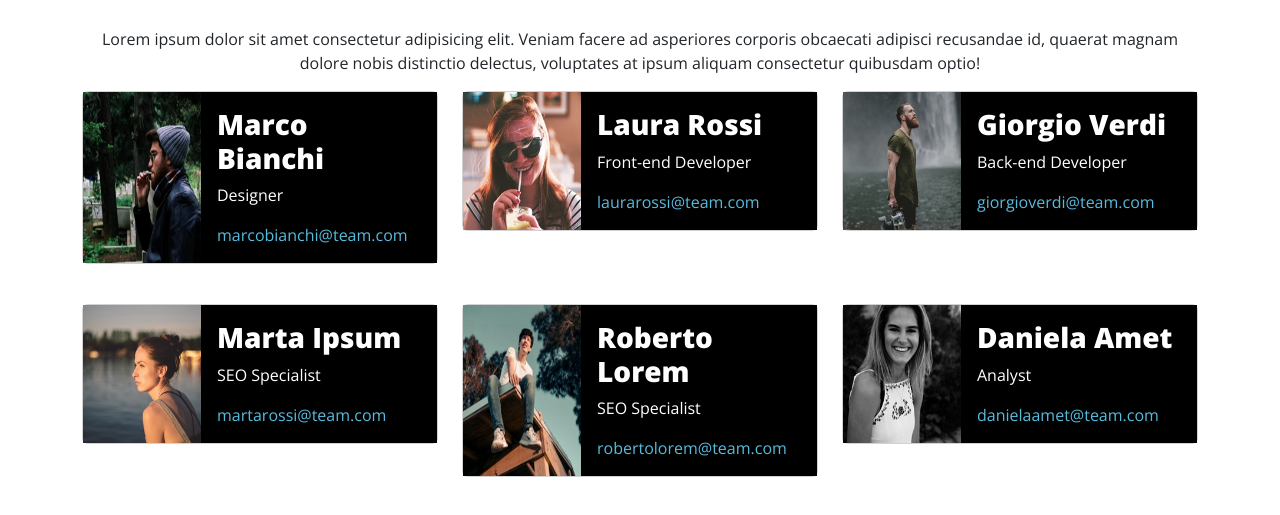
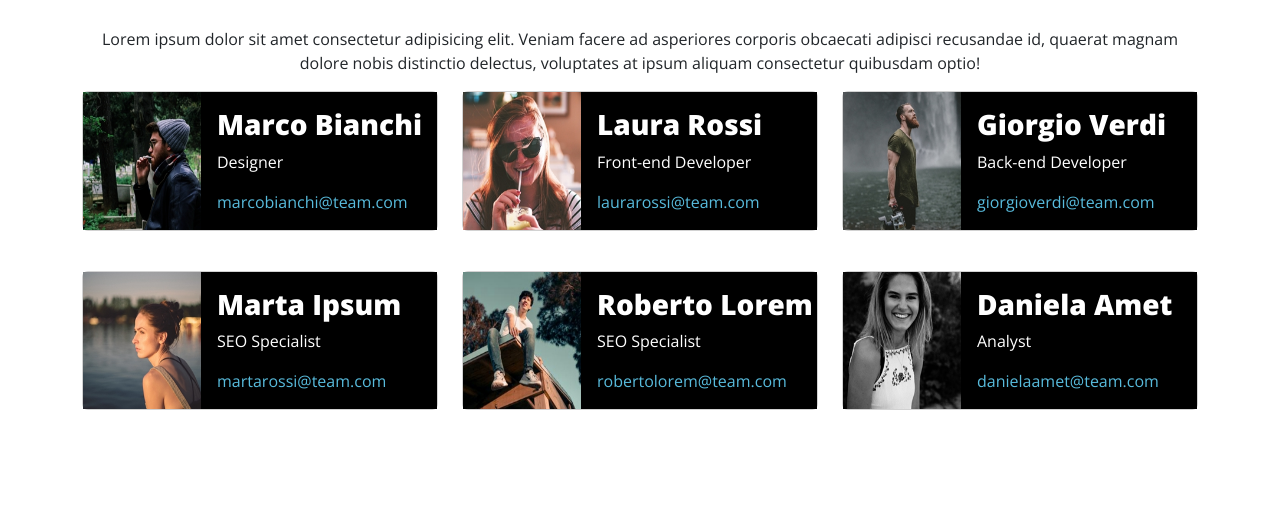
Before and after one commit to imnxtamess/js-our-team, a plain HTML site: page index.html in a window 1280 px wide. Shown: the part 77-592 px from the top of the page. Drawn offline with nearby package versions, Linux system fonts and the light colour scheme.

Commit message:
fix layout responsiveness

```diff
--- a/assets/css/style.css
+++ b/assets/css/style.css
@@ -24,6 +24,7 @@ h1 {
 
 h3 {
   font-weight: 800;
+  white-space: nowrap;
 }
 
 .email {
--- a/index.html
+++ b/index.html
@@ -27,8 +27,11 @@
         dolore nobis distinctio delectus, voluptates at ipsum aliquam
         consectetur quibusdam optio!
       </p>
-      <div id="cards" class="row row-cols-1 row-cols-md-2 row-cols-lg-3 g-4">
-        <!--         <div class="col">
+      <div
+        id="cards"
+        class="row row-cols-1 row-cols-md-2 row-cols-lg-2 row-cols-xl-3 g-4"
+      >
+        <!-- <div class="col">
           <div class="card mb-3">
             <div class="row g-0">
               <div class="col-md-4">
@@ -43,7 +46,7 @@
               </div>
             </div>
           </div>
-        </div> -->
+        </div>  -->
       </div>
     </div>
 
--- a/script.js
+++ b/script.js
@@ -62,7 +62,7 @@ function addInputToMarkup(memberObj) {
                 <img src="${img}" class="h-100" alt="..." />
               </div>
               <div class="col-md-8">
-                <div class="card-body text-white bg-black">
+                <div class="card-body text-white bg-black h-100">
                   <h3 class="card-title">${name}</h3>
                   <p class="card-text">${role}</p>
                   <p class="card-text email">${email}</p>
```
